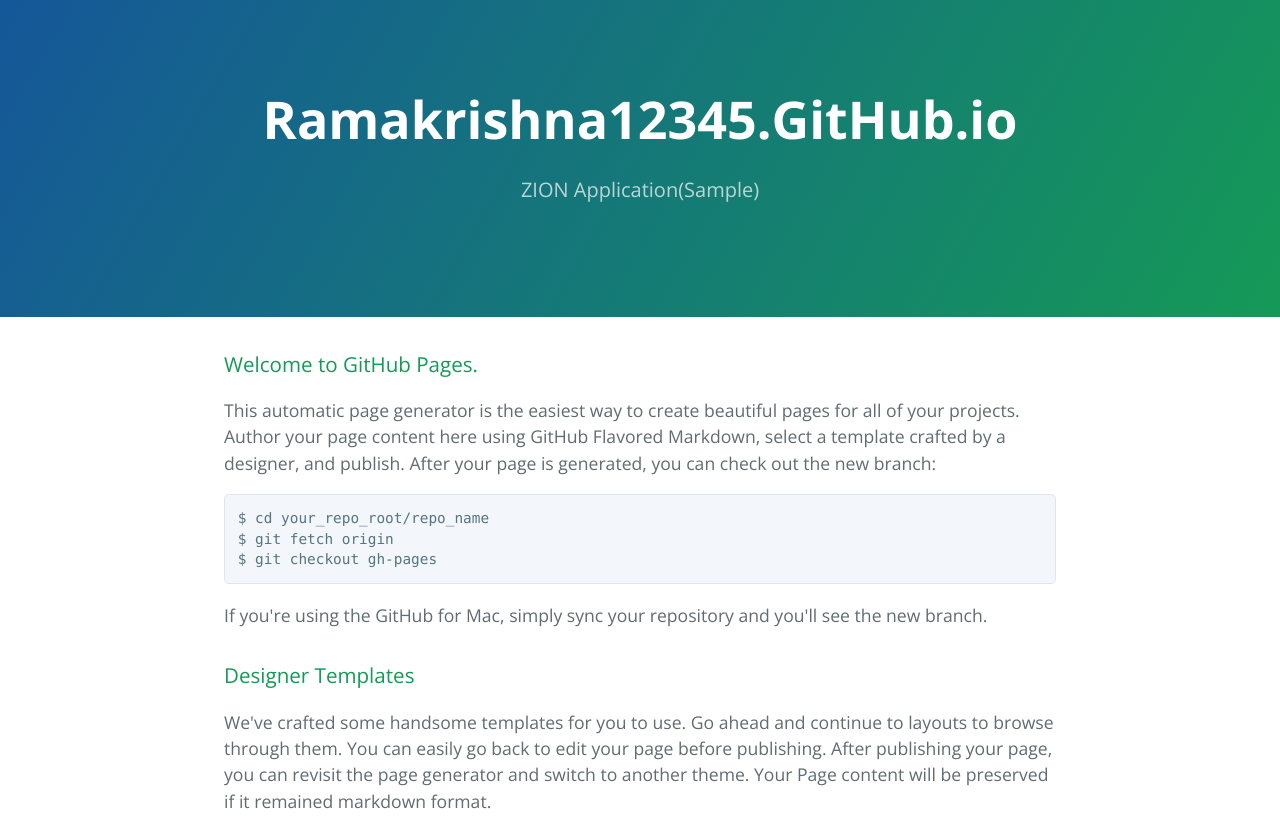
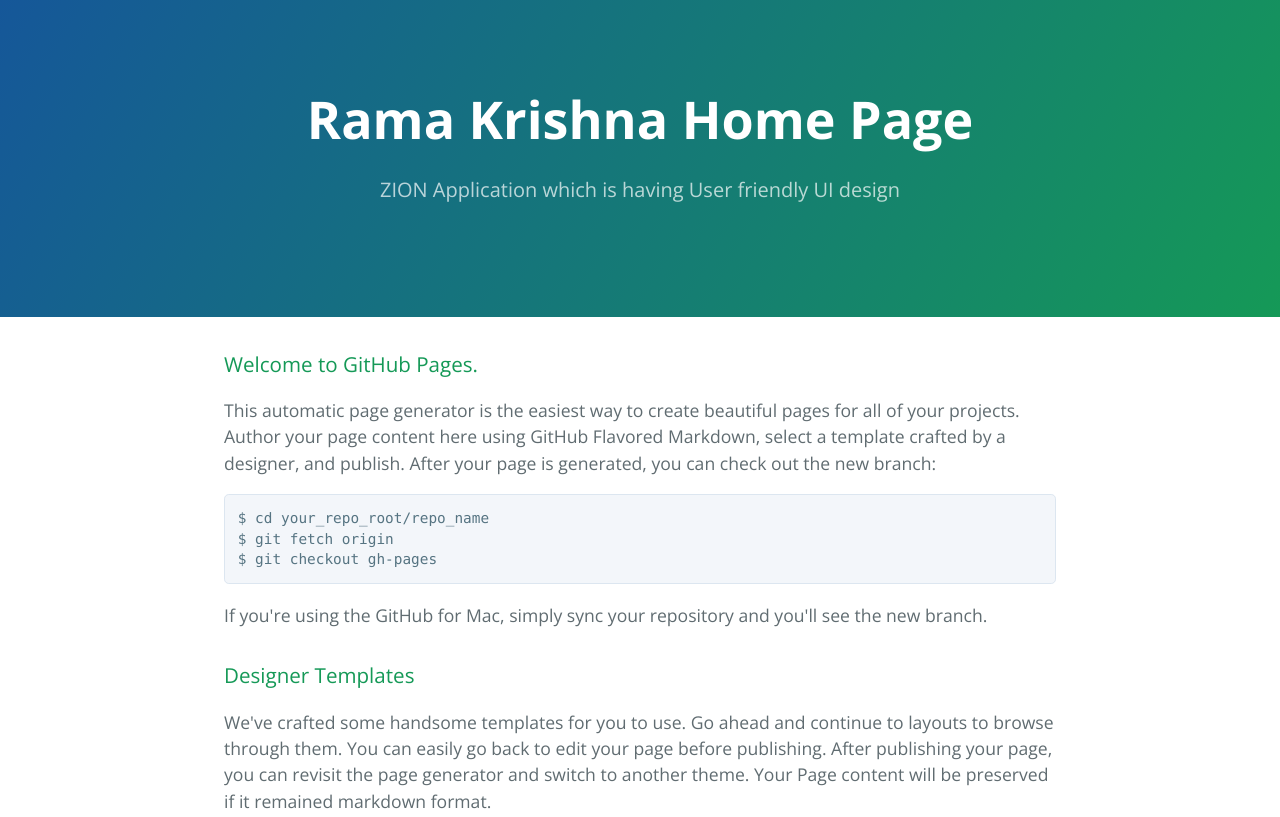
Before and after one commit to ramakrishna12345/ramakrishna12345.github.io, a plain HTML site: page index.html in a window 1280 px wide. Shown: the top 817 px of the page. Drawn offline with nearby package versions, Linux system fonts and the light colour scheme.

Commit message:
Add the Name of the Project and tagline for End user understandling

```diff
--- a/index.html
+++ b/index.html
@@ -11,8 +11,8 @@
   </head>
   <body>
     <section class="page-header">
-      <h1 class="project-name">Ramakrishna12345.GitHub.io</h1>
-      <h2 class="project-tagline">ZION Application(Sample)</h2>
+      <h1 class="project-name">Rama Krishna Home Page</h1>
+      <h2 class="project-tagline">ZION Application which is having User friendly UI design</h2>
     </section>
 
     <section class="main-content">
```
